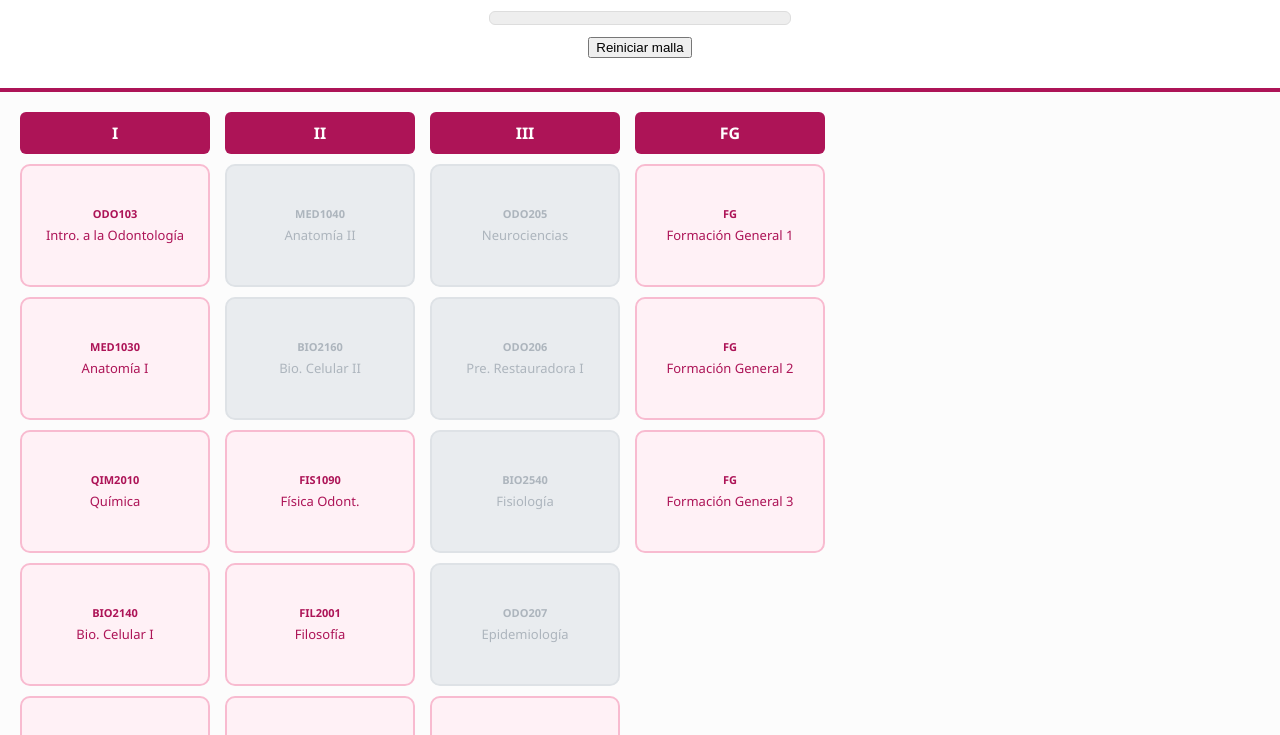
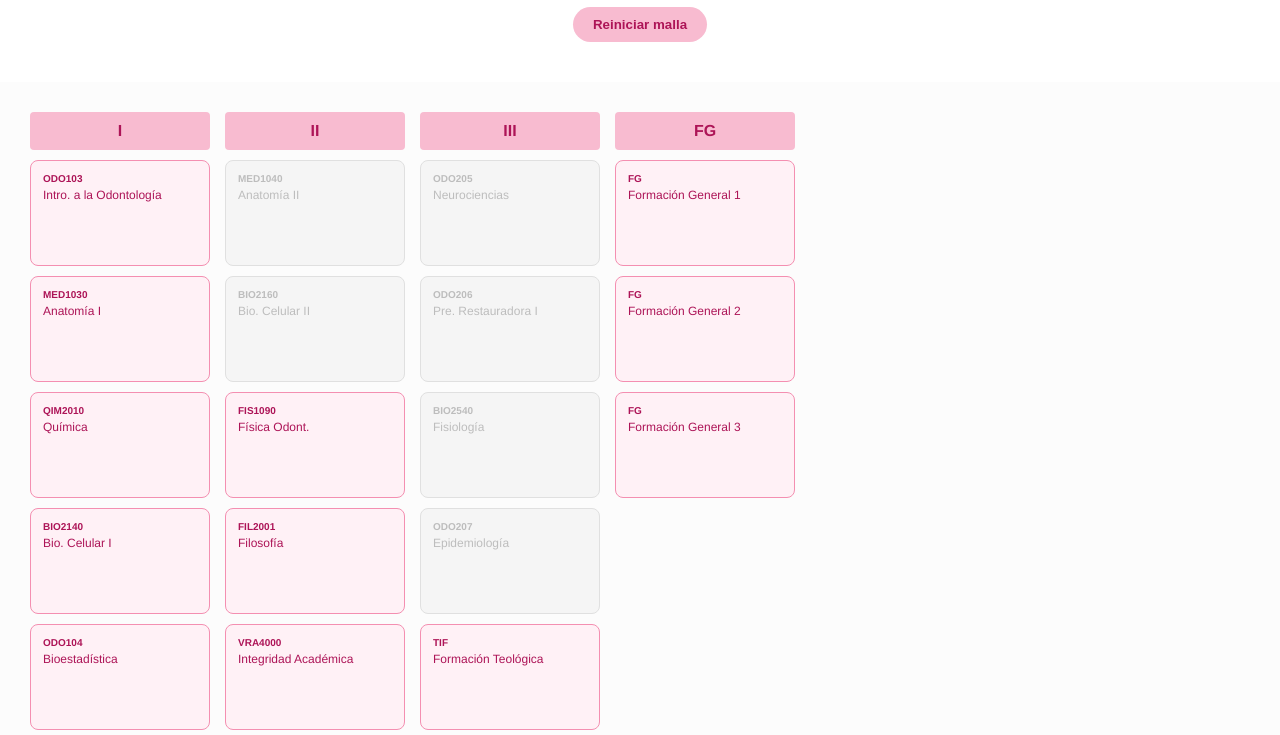
Before and after one commit to florenciacarcamo/mi-malla-odontologia, a plain HTML site: page index.html in a window 1280 px wide. Shown: the part 143-878 px from the top of the page. Drawn offline with Linux system fonts and the light colour scheme.

Commit message:
Update style.css

```diff
--- a/style.css
+++ b/style.css
@@ -1,84 +1,84 @@
-/* Scroll vertical en toda la página */
+/* Permite bajar toda la página libremente */
 html, body {
     margin: 0;
     padding: 0;
     overflow-y: auto;
-    font-family: 'Segoe UI', sans-serif;
+    font-family: 'Helvetica', sans-serif;
     background-color: #fcfcfc;
 }
 
 .header-malla {
     text-align: center;
-    padding: 30px 20px;
+    padding: 40px 20px;
     background: white;
-    border-bottom: 4px solid #ad1457;
 }
 
-/* Scroll horizontal solo para los semestres */
+.header-malla h1 { color: #8e1d41; margin: 0; font-size: 2.2em; }
+
+/* Contenedor horizontal que no rompe la página */
 .malla-container {
     display: flex;
     flex-wrap: nowrap;
     gap: 15px;
-    padding: 20px;
+    padding: 30px;
     overflow-x: auto;
     align-items: flex-start;
 }
 
 .semestre {
-    min-width: 190px;
+    min-width: 180px;
     display: flex;
     flex-direction: column;
     gap: 10px;
 }
 
 .sem-header {
-    background-color: #ad1457;
-    color: white;
+    background-color: #f8bbd0; /* Rosado suave como la imagen */
+    color: #ad1457;
     text-align: center;
     padding: 10px;
     font-weight: bold;
-    border-radius: 6px;
+    border-radius: 4px;
+    text-transform: uppercase;
 }
 
 .ramo {
-    background-color: #fff1f6; /* Rosado inicial */
-    border: 2px solid #f8bbd0;
+    background-color: #fff1f6; /* Rosado de fondo */
+    border: 1px solid #f48fb1;
     padding: 12px;
-    border-radius: 10px;
-    min-height: 95px;
+    border-radius: 8px;
+    min-height: 80px;
     cursor: pointer;
     transition: 0.2s;
     display: flex;
     flex-direction: column;
-    justify-content: center;
-    text-align: center;
+    text-align: left;
 }
 
-.sigla { font-size: 11px; font-weight: bold; color: #ad1457; }
-.ramo p { margin: 5px 0 0 0; font-size: 13px; color: #ad1457; font-weight: 500; }
+.sigla { font-size: 10px; font-weight: bold; color: #ad1457; margin-bottom: 4px; }
+.ramo p { margin: 0; font-size: 12px; color: #ad1457; line-height: 1.2; font-weight: 500; }
 
-/* ESTADO APROBADO: Mantiene rosado pero tachado */
+/* ESTADO APROBADO: Rosado y tachado */
 .aprobado {
-    background-color: #fff1f6 !important; /* Mismo color inicial */
-    text-decoration: line-through;
-    border: 2px solid #ad1457 !important; /* Borde más fuerte para notar el cambio */
-    opacity: 0.7;
+    background-color: #fff1f6 !important; /* Mantiene rosado */
+    border: 2px solid #ad1457 !important; /* Borde fuerte para distinguir */
 }
 
-.aprobado p, .aprobado .sigla {
-    text-decoration: line-through;
-    color: #ad1457 !important;
+.aprobado .sigla, .aprobado p {
+    text-decoration: line-through; /* Tachado */
+    opacity: 0.6;
 }
 
-/* ESTADO BLOQUEADO */
+/* ESTADO BLOQUEADO: Gris */
 .bloqueado {
-    background-color: #e9ecef;
-    color: #adb5bd;
-    border-color: #dee2e6;
+    background-color: #f5f5f5;
+    color: #bdbdbd;
+    border-color: #e0e0e0;
     pointer-events: none;
 }
-.bloqueado p, .bloqueado .sigla { color: #adb5bd !important; }
+.bloqueado .sigla, .bloqueado p { color: #bdbdbd !important; }
 
 /* Barra de progreso */
-.progress-bar { width: 300px; height: 12px; background: #eee; border-radius: 6px; margin: 10px auto; overflow: hidden; border: 1px solid #ddd; }
+.progress-bar { width: 300px; height: 10px; background: #eee; border-radius: 5px; margin: 10px auto; overflow: hidden; }
 #progress-fill { height: 100%; background: #ad1457; width: 0%; transition: 0.5s; }
+.btn-reiniciar { background: #f8bbd0; border: none; padding: 10px 20px; border-radius: 20px; color: #ad1457; cursor: pointer; font-weight: bold; }
```
